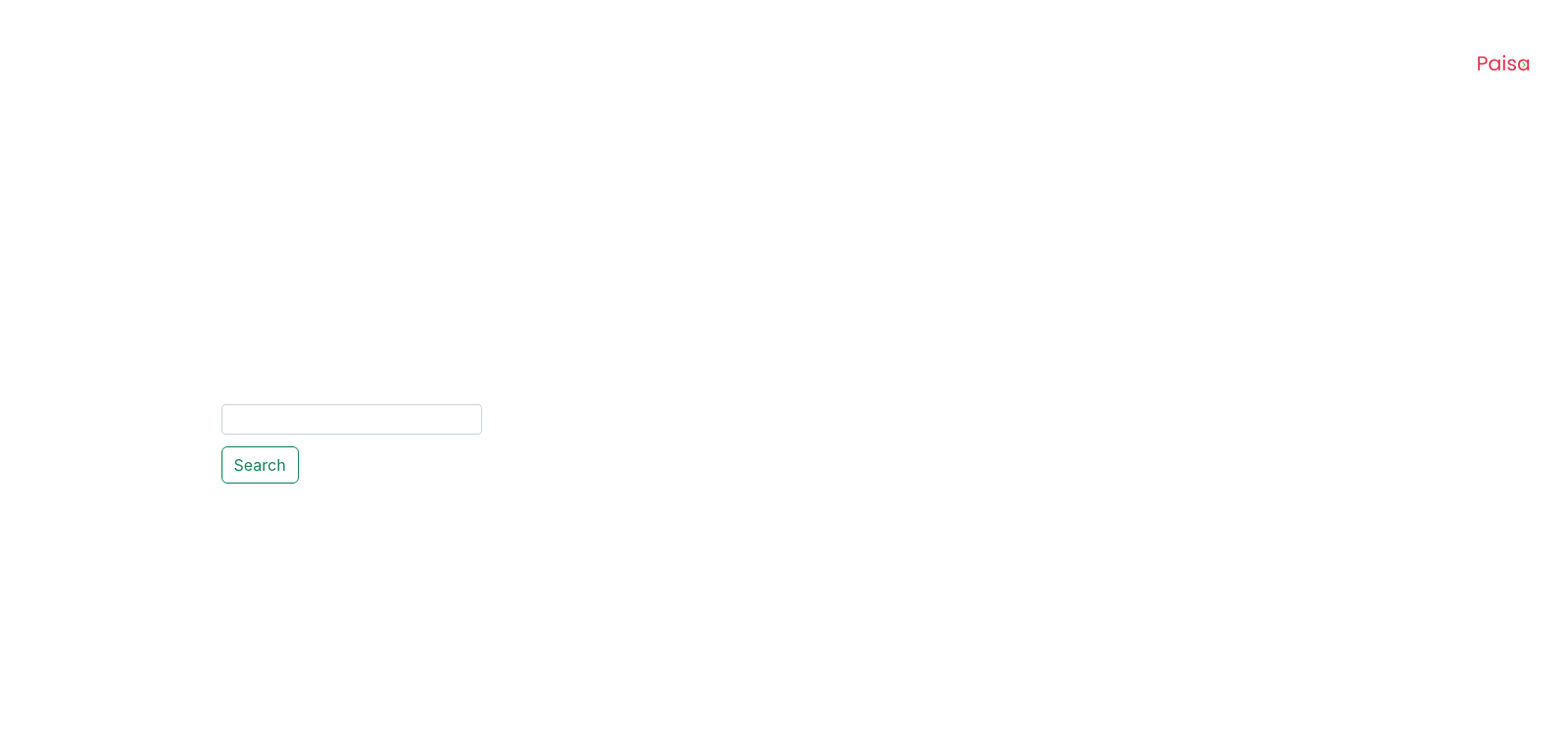
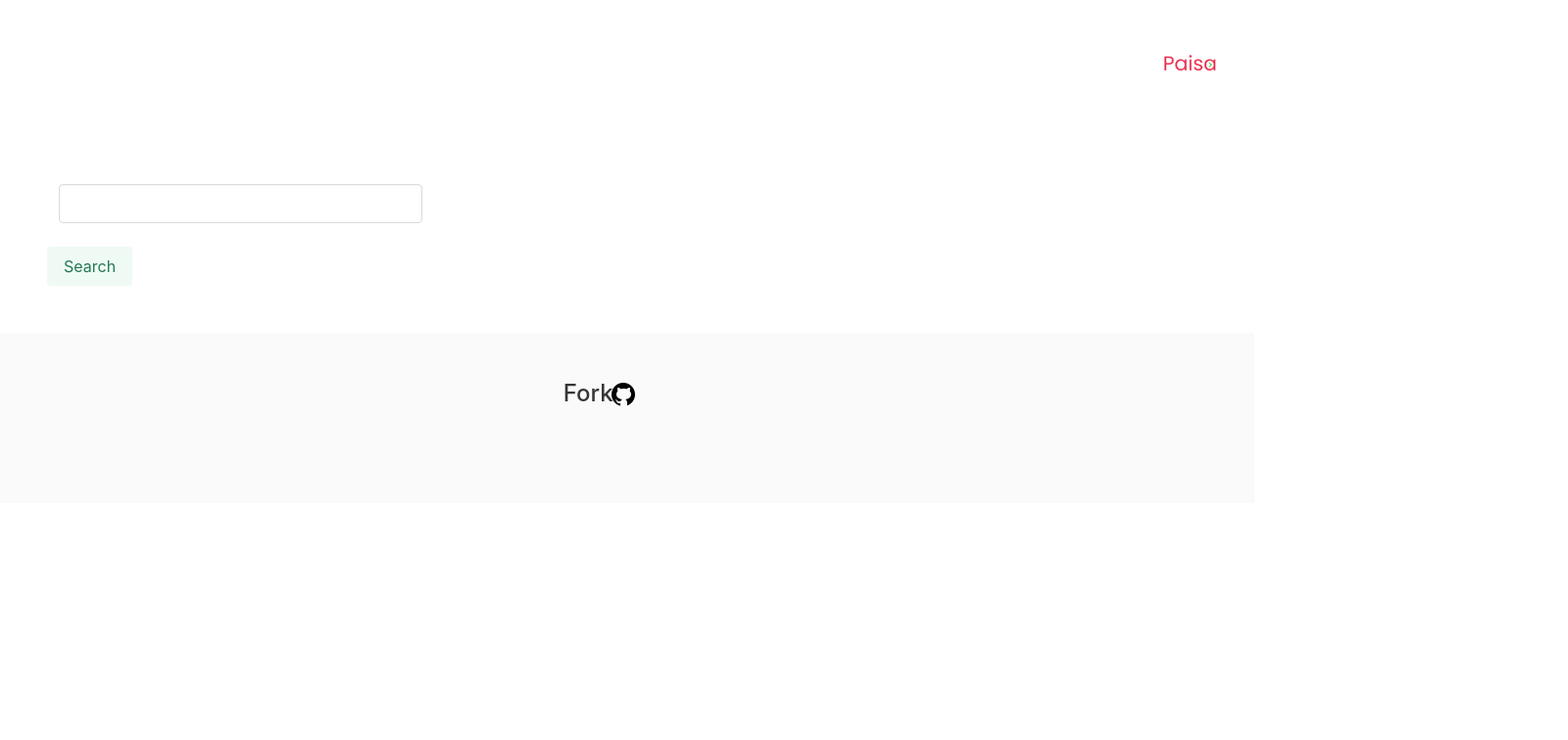
Before and after one commit to nareshdeeti/paisa, an Angular app: page / in a window 1280 px wide. Shown: the top 756 px of the page at 98% size, 1600 px wide, since content can reach past the window. Built offline with nearby package versions, Linux system fonts and the light colour scheme.

Commit message:
fixed: header aglinment

```diff
--- a/src/app/common/header/header.component.html
+++ b/src/app/common/header/header.component.html
@@ -1,7 +1,7 @@
 <header>
-  <figure class="image is-128x128">
+  <figure class="level-item level-right">
     <img
-      class="img-fr"
+      class="image is-128x128"
       src="./assets/icons/paisa/paisa.png"
       alt="paisa-logo"
     />
--- a/src/app/home/home.component.html
+++ b/src/app/home/home.component.html
@@ -1,13 +1,17 @@
 <section class="section">
-  <form class="text-left" style="width: 40%; max-width: 320px; height: 300px; margin-top: 20%; margin-left: 15%;">
-    <div class="col-md-10 mb-3 form-group">
-      <input
-        class="form-control form-control-sm border-radius-5"
-        type="search"
-        name="currencyCode"
-        id="currencyCode"
-      />
+  <form>
+    <div class="field">
+      <div class="column is-one-third">
+        <input
+          class="input is-normal"
+          type="search"
+          name="currencyCode"
+          id="currencyCode"
+        />
+      </div>
     </div>
-    <button class="btn btn-outline-success text-center" type="submit">Search</button>
+    <button class="button is-success is-light is-relative" type="submit">
+      Search
+    </button>
   </form>
 </section>
--- a/src/styles.css
+++ b/src/styles.css
@@ -16,20 +16,25 @@
 }
 
 img.img-fr {
-  margin-left: 92em;
+  margin-left: 103em;
 }
 
-@media screen and (max-width: 1080px) {
+/* @media screen and (max-width: 1080px) {
   header {
     display: block;
   }
-}
+} */
 
-@media screen and (max-width: 500px) {
+/* @media screen and (max-width: 500px) {
   .body section {
     display: block;
   }
 }
+@media screen and (max-width: 1772px) {
+  header {
+    margin-right: 32%;
+  }
+} */
 
 em.icon-github {
   background-image: "src/assets/icons/github-30.png";
@@ -38,3 +43,8 @@ em.icon-github {
 .col-1.cust-col-1 {
   width: 3.333333%;
 }
+
+body {
+  margin: 0%;
+  padding: 0%
+}
```
Also changed, not shown: 1 other file (tests, documents, lock files or other folders).
